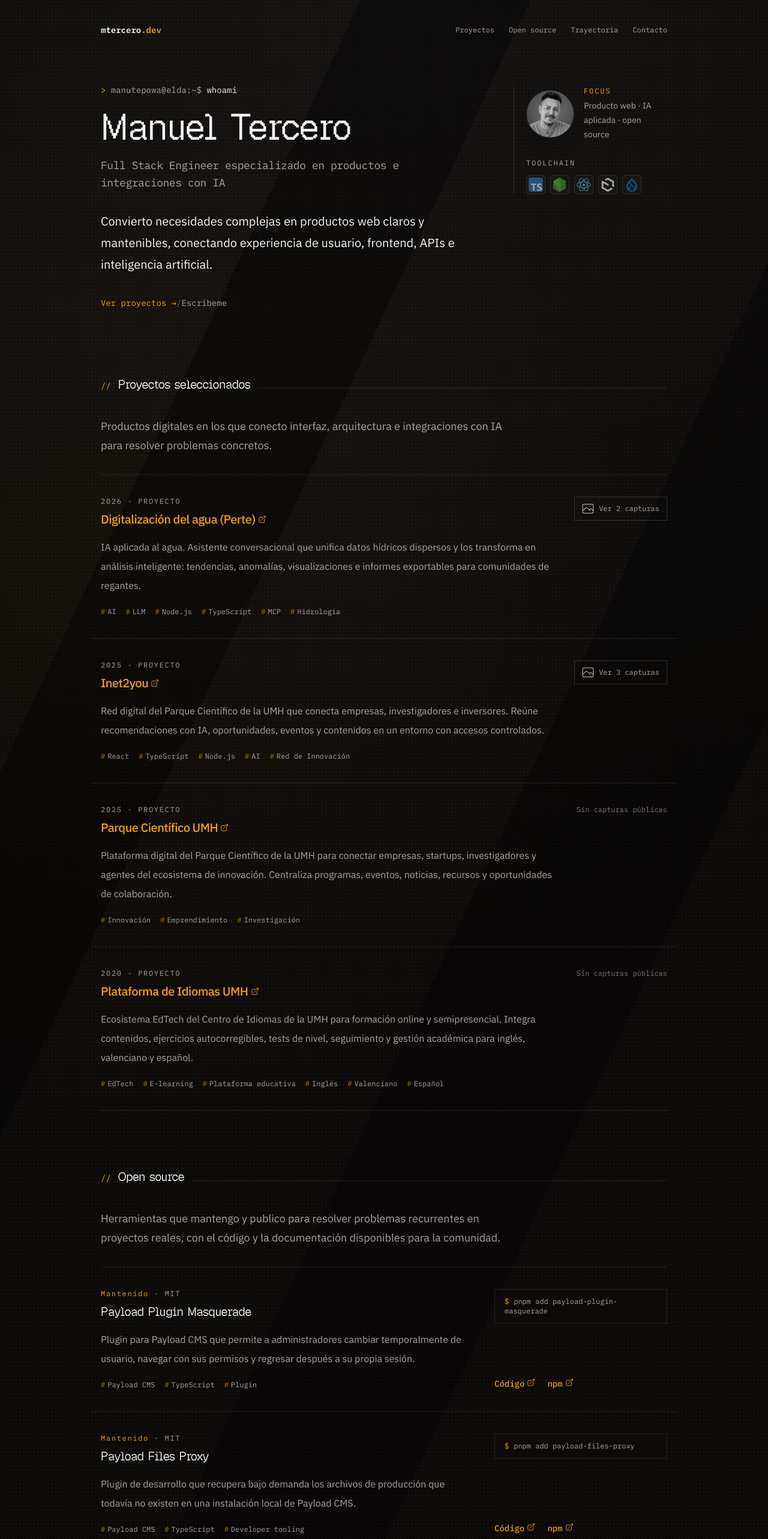
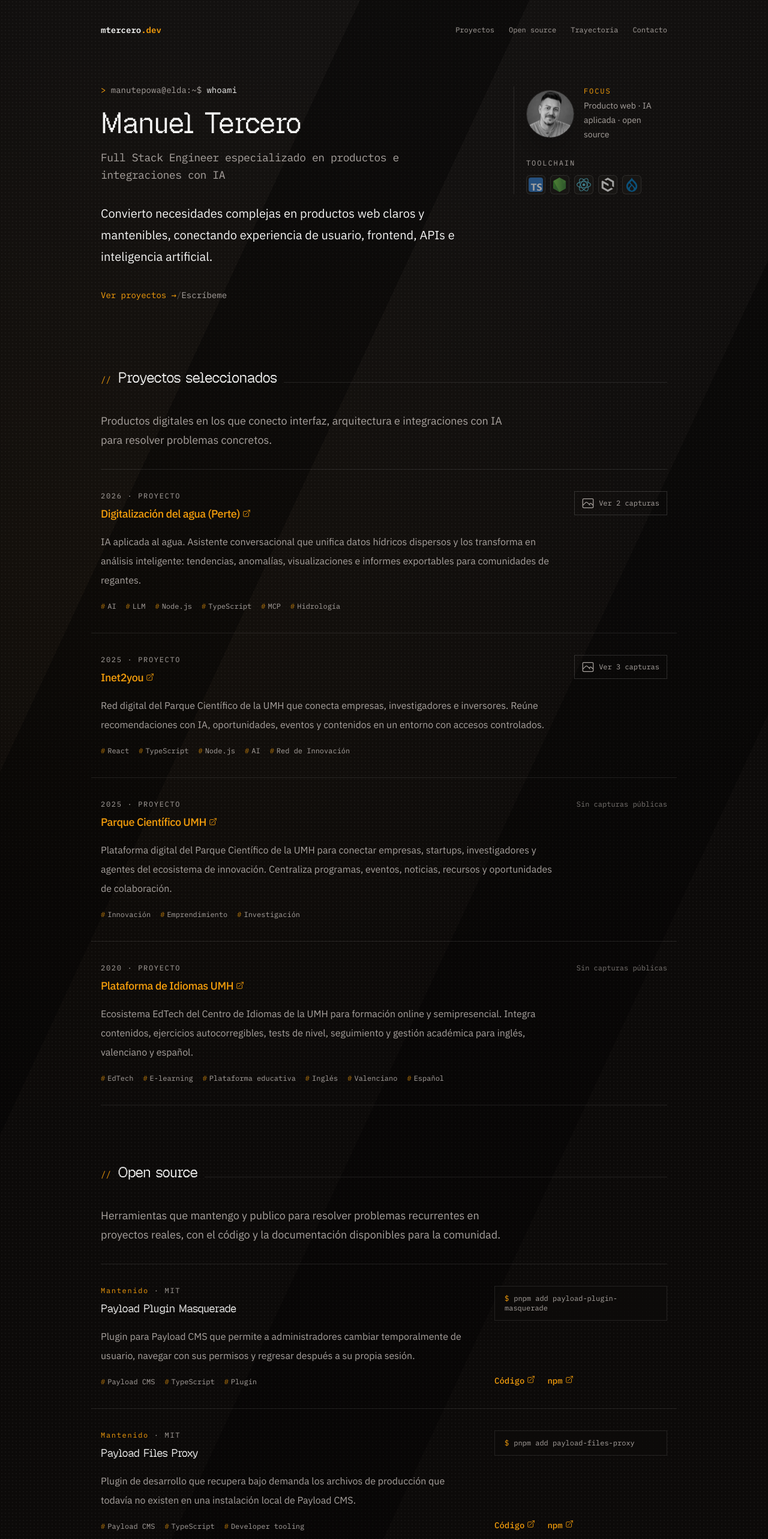
Before and after one commit to manutepowa/porfolio, a React (Vite) app: page / in a window 1280 px wide. Shown: the top 2566 px of the page at 60% size. Built offline with nearby package versions, Linux system fonts and the light colour scheme.

Commit message:
feat: improve text size

```diff
--- a/src/components/sections/HeroSection.tsx
+++ b/src/components/sections/HeroSection.tsx
@@ -111,7 +111,7 @@ export function HeroSection({ contactUrl, identity, hero }: HeroSectionProps) {
             <span className="text-ink">whoami</span>
           </p>
 
-          <h1 className="t-stagger-line t-stagger-line--1 mt-5 font-pixel text-4xl leading-[1.08] tracking-[-0.02em] text-ink sm:text-5xl lg:text-6xl">
+          <h1 className="t-stagger-line t-stagger-line--1 mt-5 font-pixel text-4xl leading-[1.08] tracking-[-0.02em] text-ink sm:text-5xl">
             {identity.name}
           </h1>
 
--- a/src/components/sections/OpenSourceSection.tsx
+++ b/src/components/sections/OpenSourceSection.tsx
@@ -35,7 +35,7 @@ export function OpenSourceSection({ openSource }: OpenSourceSectionProps) {
                 </span>{" "}
                 · {project.license}
               </p>
-              <h3 className="font-pixel text-lg tracking-tight text-ink sm:text-xl">
+              <h3 className="font-pixel text-base tracking-tight text-ink sm:text-lg">
                 {project.name}
               </h3>
               <p className="mt-4 max-w-2xl text-base leading-8 text-ink-dim">
--- a/src/components/sections/ProjectsSection.tsx
+++ b/src/components/sections/ProjectsSection.tsx
@@ -135,7 +135,7 @@ export function ProjectsSection({ projects }: ProjectsSectionProps) {
                   <p className="mb-2 font-mono text-xs tracking-[0.14em] text-ink-dim">
                     {project.year} · PROYECTO
                   </p>
-                  <h3 className="text-lg font-semibold tracking-tight sm:text-xl">
+                  <h3 className="text-base font-semibold tracking-tight sm:text-lg">
                     <ExternalLink label={project.name} url={project.url} />
                   </h3>
                   <p className="mt-4 max-w-3xl text-base leading-8 text-ink-dim">
--- a/src/components/ui/SectionHeader.tsx
+++ b/src/components/ui/SectionHeader.tsx
@@ -8,7 +8,7 @@ export function SectionHeader({ title }: SectionHeaderProps) {
       <span aria-hidden="true" className="font-mono text-sm text-accent">
         {"//"}
       </span>
-      <h2 className="font-pixel text-lg tracking-tight text-ink sm:text-xl">
+      <h2 className="font-pixel text-xl tracking-tight text-ink sm:text-2xl">
         {title}
       </h2>
       <span aria-hidden="true" className="h-px flex-1 bg-ink/10" />
--- a/src/components/ui/TimelineItem.tsx
+++ b/src/components/ui/TimelineItem.tsx
@@ -24,7 +24,7 @@ export function TimelineItem({ entry }: TimelineItemProps) {
             </span>
           )}
         </div>
-        <h3 className="text-lg font-semibold tracking-tight text-ink">
+        <h3 className="text-base font-semibold tracking-tight text-ink">
           {entry.role}
         </h3>
       </div>
```
